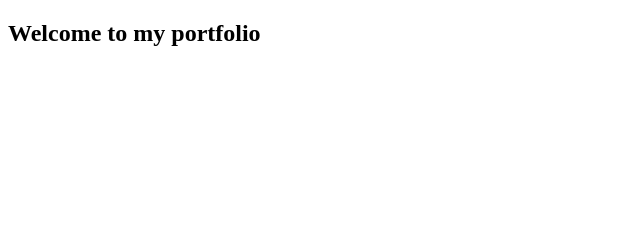
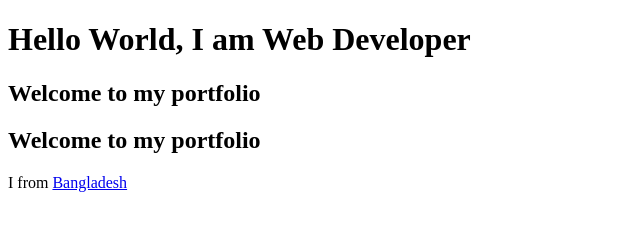
Before and after one commit to sabbirhms/developer-portfolio-test, a plain HTML site: page index.html in a window 1280 px wide. Shown: the whole page, without its empty margins (0-640 px from the left). Drawn offline with Linux system fonts and the light colour scheme.

Commit message:
added something new

```diff
--- a/index.html
+++ b/index.html
@@ -6,6 +6,10 @@
     <title>my portfolio</title>
 </head>
 <body>
+    <h1>Hello World, I am Web Developer</h1>
     <h2>Welcome to my portfolio</h2>
+    <h2>Welcome to my portfolio</h2>
+    <p>I from <a href="https://en.wikipedia.org/wiki/Bangladesh">Bangladesh</a></p>
+
 </body>
 </html>
```
Also changed, not shown: 1 other file.
